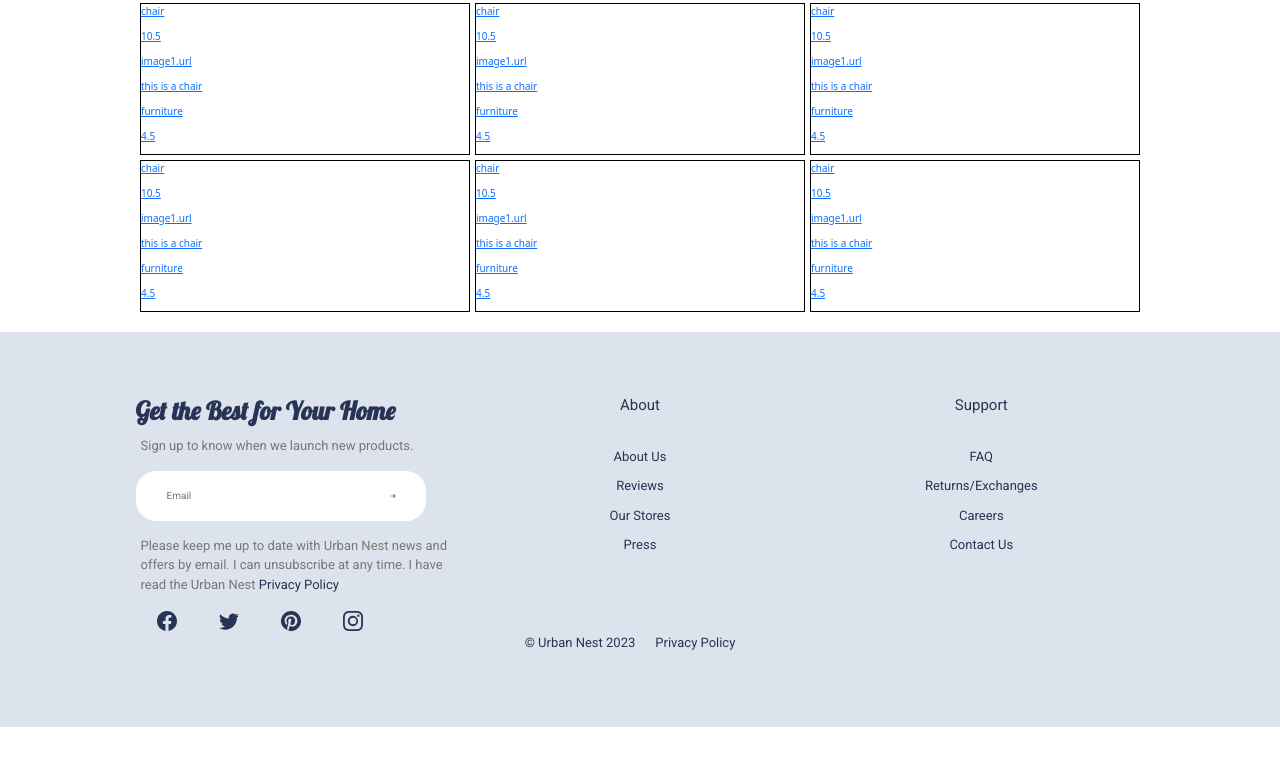
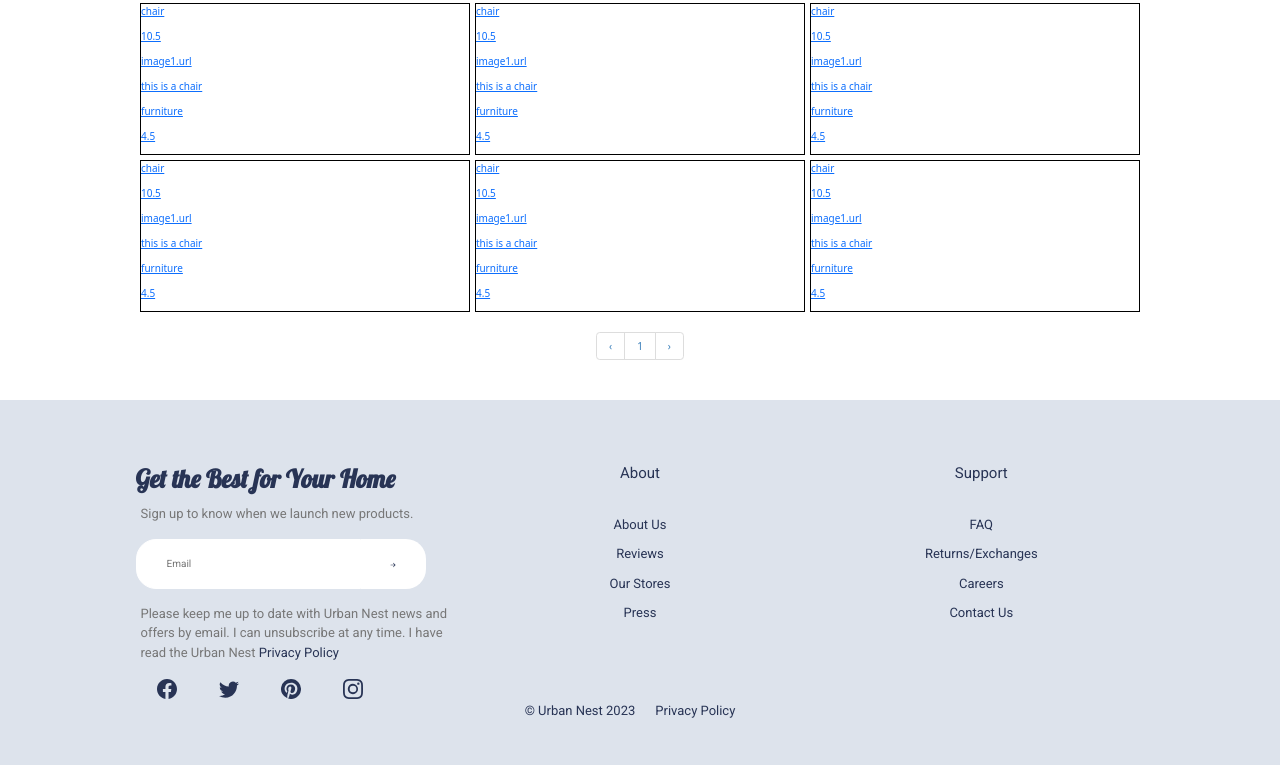
Before and after one commit to WeCodeStore/ui, a React (Create React App) app: page /shop in a window 1280 px wide. Shown: the part 608-1373 px from the top of the page. Before the commit the page ends 1335 px from the top, so only its background shows below. Built offline with nearby package versions, Linux system fonts and the light colour scheme.

Commit message:
merged stepper into shoppage component, added functionality

```diff
--- /dev/null
+++ b/src/components/PaginationStepper/PaginationStepper.css
@@ -0,0 +1,5 @@
+.paginationStepperDiv {
+    margin: auto;
+    display: flex;
+    justify-content: center;
+}
--- a/src/components/PaginationStepper/PaginationStepper.jsx
+++ b/src/components/PaginationStepper/PaginationStepper.jsx
@@ -1,5 +1,5 @@
 import { useState } from "react";
-
+import "./PaginationStepper.css"
 import Pagination from "react-bootstrap/Pagination";
 
 const PaginationStepper = ({ totalPages, currentPage, pageSelectedHandler }) => {
--- /dev/null
+++ b/src/data/MockedData.jsx
@@ -0,0 +1,96 @@
+import IProduct from "../classes/IProduct";
+
+const ProductList = [
+    new IProduct(
+      1,
+      "chair",
+      10.5,
+      2,
+      "sdfsdf",
+      "image1.url",
+      "this is a chair",
+      "furniture"
+    ),
+    new IProduct(
+      2,
+      "chair",
+      10.5,
+      2,
+      "sdfsdf",
+      "image1.url",
+      "this is a chair",
+      "furniture"
+    ),
+    new IProduct(
+      3,
+      "chair",
+      10.5,
+      2,
+      "sdfsdf",
+      "image1.url",
+      "this is a chair",
+      "furniture"
+    ),
+    new IProduct(
+      4,
+      "chair",
+      10.5,
+      2,
+      "sdfsdf",
+      "image1.url",
+      "this is a chair",
+      "furniture"
+    ),
+    new IProduct(
+      5,
+      "chair",
+      10.5,
+      2,
+      "sdfsdf",
+      "image1.url",
+      "this is a chair",
+      "furniture"
+    ),
+    new IProduct(
+      6,
+      "chair",
+      10.5,
+      2,
+      "sdfsdf",
+      "image1.url",
+      "this is a chair",
+      "furniture"
+    ),
+    new IProduct(
+      7,
+      "chair",
+      10.5,
+      2,
+      "sdfsdf",
+      "image1.url",
+      "this is a chair",
+      "furniture"
+    ),
+    new IProduct(
+      8,
+      "chair",
+      10.5,
+      2,
+      "sdfsdf",
+      "image1.url",
+      "this is a chair",
+      "furniture"
+    ),
+    new IProduct(
+      9,
+      "chair",
+      10.5,
+      2,
+      "sdfsdf",
+      "image1.url",
+      "this is a chair",
+      "furniture"
+    ),
+  ];
+
+  export default ProductList;
--- a/src/pages/ShopViewPage/ShopViewContainer.js
+++ b/src/pages/ShopViewPage/ShopViewContainer.js
@@ -1,103 +1,26 @@
-import IProduct from "../../classes/IProduct";
-import Product from "../../components/Product";
+// import IProduct from "../../classes/IProduct";
+import PaginationStepper from "../../components/PaginationStepper/PaginationStepper";
+import Product from "../../components/Product/Product";
 import "./ShopViewContainer.css";
+
+import ProductList from "../../data/MockedData";
+import { useEffect, useState } from "react";
 
 const ShopViewContainer = () => {
   const rating = 4.5;
-  const productList = [
-    new IProduct(
-      1,
-      "chair",
-      10.5,
-      2,
-      "sdfsdf",
-      "image1.url",
-      "this is a chair",
-      "furniture"
-    ),
-    new IProduct(
-      2,
-      "chair",
-      10.5,
-      2,
-      "sdfsdf",
-      "image1.url",
-      "this is a chair",
-      "furniture"
-    ),
-    new IProduct(
-      3,
-      "chair",
-      10.5,
-      2,
-      "sdfsdf",
-      "image1.url",
-      "this is a chair",
-      "furniture"
-    ),
-    new IProduct(
-      4,
-      "chair",
-      10.5,
-      2,
-      "sdfsdf",
-      "image1.url",
-      "this is a chair",
-      "furniture"
-    ),
-    new IProduct(
-      5,
-      "chair",
-      10.5,
-      2,
-      "sdfsdf",
-      "image1.url",
-      "this is a chair",
-      "furniture"
-    ),
-    new IProduct(
-      6,
-      "chair",
-      10.5,
-      2,
-      "sdfsdf",
-      "image1.url",
-      "this is a chair",
-      "furniture"
-    ),
-    new IProduct(
-      7,
-      "chair",
-      10.5,
-      2,
-      "sdfsdf",
-      "image1.url",
-      "this is a chair",
-      "furniture"
-    ),
-    new IProduct(
-      8,
-      "chair",
-      10.5,
-      2,
-      "sdfsdf",
-      "image1.url",
-      "this is a chair",
-      "furniture"
-    ),
-    new IProduct(
-      9,
-      "chair",
-      10.5,
-      2,
-      "sdfsdf",
-      "image1.url",
-      "this is a chair",
-      "furniture"
-    ),
-  ];
+  const productList = ProductList;
+
+  const [totalPages, setTotalPages] = useState(1);
+  const [currentPage, setCurrentPage] = useState(1);
+
+  const pageSelectedHandler = (pageNumber) => {
+    setCurrentPage(pageNumber);
+  };
+
+  useEffect(() => {}, [currentPage, totalPages]);
 
   return (
+    <>
       <div className="container-shopView">
         {productList.map((val, k) => {
           return (
@@ -109,6 +32,12 @@ const ShopViewContainer = () => {
           );
         })}
       </div>
+      <PaginationStepper
+        totalPages={totalPages}
+        currentPage={currentPage}
+        pageSelectedHandler={pageSelectedHandler}
+      />
+    </>
   );
 };
 
```
Also changed, not shown: src/components/Product/Product.js (renamed from src/components/Product.js), src/components/test.js (deleted). Lines whose indentation alone changed are shown as unchanged.
